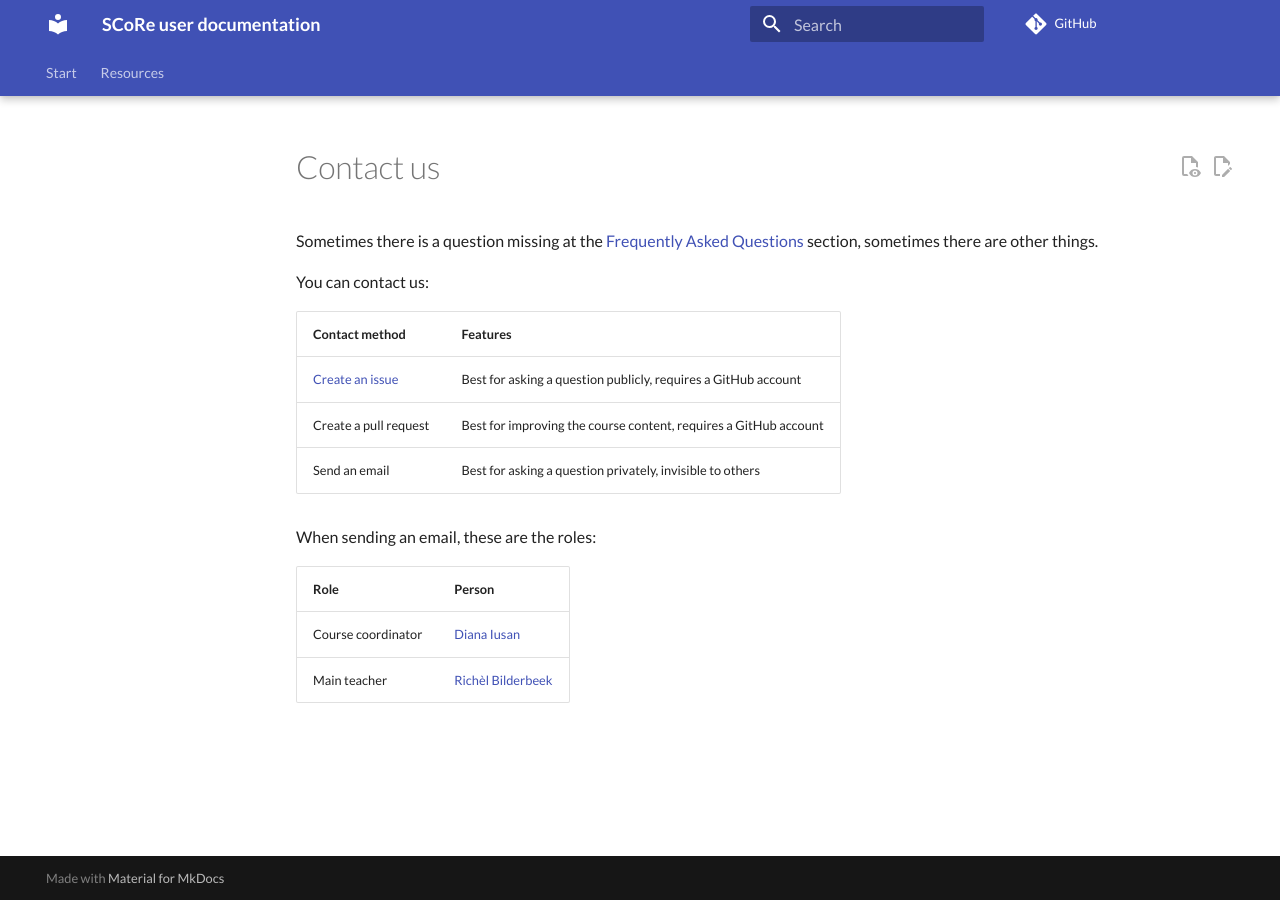
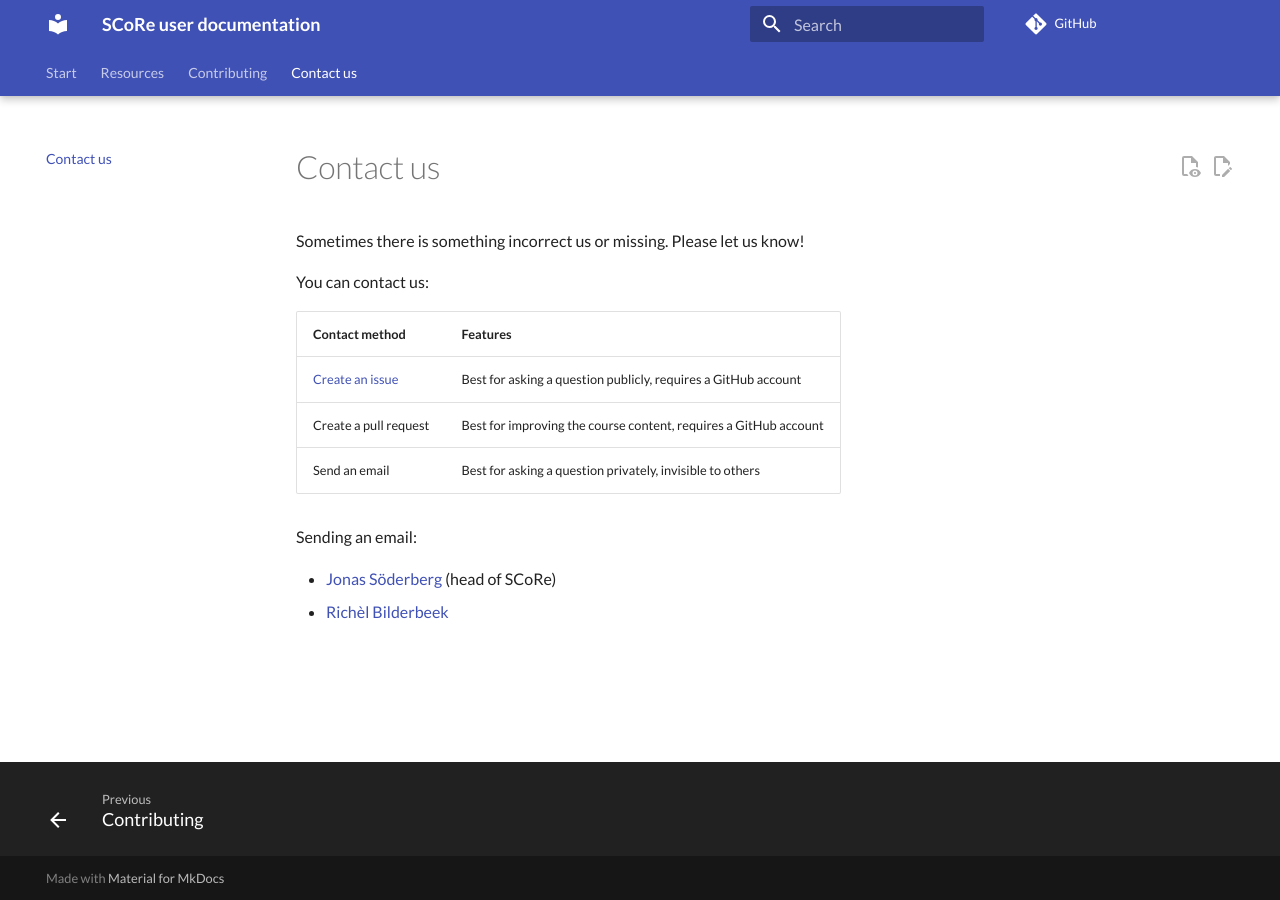
Before and after one commit to NBISweden/SCoRe_user_doc, an MkDocs documentation site: the page built from docs/contact_us.md, in a window 1280 px wide. Built offline with MkDocs 1.6.1 and Material for MkDocs 9.7.7, drawn with Linux system fonts in a browser that asks for light colours; comment, search, counter and statistics services are not loaded.

Commit message:
Encourage collaration

```diff
--- a/docs/contact_us.md
+++ b/docs/contact_us.md
@@ -10,9 +10,7 @@ tags:
 
 # Contact us
 
-Sometimes there is a question missing at
-the [Frequently Asked Questions](faq.md) section,
-sometimes there are other things.
+Sometimes there is something incorrect us or missing. Please let us know!
 
 You can contact us:
 
@@ -20,15 +18,13 @@ You can contact us:
 
 Contact method                                                                |Features
 ------------------------------------------------------------------------------|------------------------------------------------------------------------------
-[Create an issue](https://github.com/UPPMAX/naiss_intro_python/issues)       |Best for asking a question publicly, requires a GitHub account
+[Create an issue](https://github.com/NBISweden/SCoRe_user_doc/issues)         |Best for asking a question publicly, requires a GitHub account
 Create a pull request                                                         |Best for improving the course content, requires a GitHub account
 Send an email                                                                 |Best for asking a question privately, invisible to others
 
 <!-- markdownlint-enable MD013 -->
 
-When sending an email, these are the roles:
+Sending an email:
 
-Role              |Person
-------------------|------------------------------------
-Course coordinator|[Diana Iusan](https://www.uu.se/en/contact-and-organisation/staff?query=N5-245)
-Main teacher      |[Richèl Bilderbeek](https://www.uu.se/en/contact-and-organisation/staff?query=N21-617)
+- [Jonas Söderberg](https://nbis.se/staff/jonas-soederberg) (head of SCoRe)
+- [Richèl Bilderbeek](https://nbis.se/staff/employee-richel-bilderbeek)
--- a/mkdocs.yml
+++ b/mkdocs.yml
@@ -5,6 +5,8 @@ edit_uri: blob/main/docs/
 nav:
   - Start: index.md
   - Resources: resources.md
+  - Contributing: CONTRIBUTING.md
+  - Contact us: contact_us.md
 
 theme:
   name: material
```
